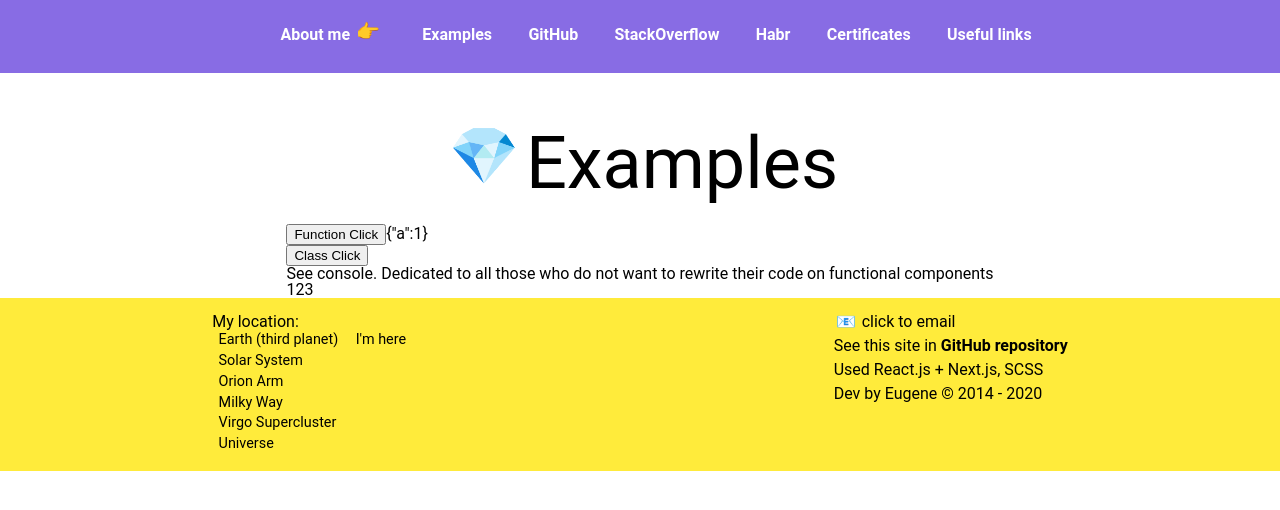
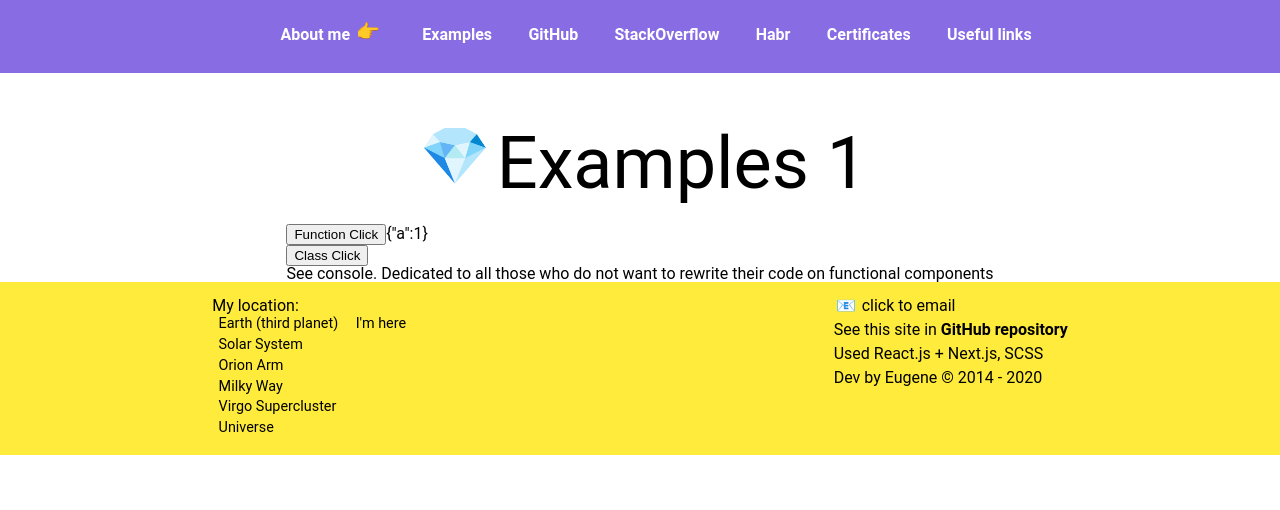
Before and after one commit to it-efrem/it-efrem.com, a Next.js app: page /examples in a window 1280 px wide. Shown: the top 510 px of the page. Built offline with nearby package versions, Linux system fonts and the light colour scheme; some icons are missing.

Commit message:
examples: -+ Experience/* + .babelrc + npm scripts

```diff
--- a/src/pages/examples/ReactFunctionVsClass/index.js
+++ b/src/pages/examples/ReactFunctionVsClass/index.js
@@ -2,7 +2,7 @@
 
 import React, {useState} from 'react';
 
-export default function ReactFunctionVsClass() {
+export function ReactFunctionVsClass() {
     return (
         <>
             <FunctionalComponent/>
--- a/src/pages/examples/data.js
+++ b/src/pages/examples/data.js
@@ -1,12 +1,10 @@
-import ReactFunctionVsClass from "./ReactFunctionVsClass/index";
+import {ReactFunctionVsClass} from "./ReactFunctionVsClass/index";
 
+// Why the property name is 'Component' and not 'component'?
+// Because: If you meant to render a React component, start its name with an uppercase letter.
 export const exampleList = [
     {
         description: 'See console. Dedicated to all those who do not want to rewrite their code on functional components',
-        component: ReactFunctionVsClass,
+        Component: ReactFunctionVsClass,
     },
-    {
-        description: '123',
-        component: () => {},
-    }
 ];
--- a/src/pages/examples/index.js
+++ b/src/pages/examples/index.js
@@ -1,14 +1,16 @@
 'use strict';
 
-import React from 'react';
+import React, {useState} from 'react';
 import {exampleList} from "./data";
 
 export default function ExamplesPage() {
+    const [value, setValue] = useState(1);
+
     return (
         <article>
-            <h1>
+            <h1 onClick={() => setValue(value + 1)}>
                 <mark>💎</mark>
-                <span>Examples</span>
+                <span>Examples {value}</span>
             </h1>
             <ul>
                 {
@@ -19,11 +21,11 @@ export default function ExamplesPage() {
     )
 }
 
-function ExampleItem({description, component}, idx) {
+function ExampleItem({description, Component}, idx) {
     return (
         <li key={idx}>
             <div>
-                {component()}
+                <Component/>
             </div>
             <div>
                 {description}
--- a/src/pages/index/Experience/MKB/index.js
+++ b/src/pages/index/Experience/MKB/index.js
@@ -6,7 +6,7 @@ import CSS from '../../../style.scss';
 
 import {iHaveDone, tasks, aboutProject} from "./data.";
 
-export function Index() {
+export function MKB() {
     return (
         <div>
             <p>
--- a/src/pages/index/Experience/SberTech/index.js
+++ b/src/pages/index/Experience/SberTech/index.js
@@ -6,7 +6,7 @@ import CSS from '../../../style.scss';
 
 import {leadEngineer, seniorEngineer, engineer, aboutProject, tasks} from "./data";
 
-export function Index() {
+export function SberTech() {
     return (
         <div>
             <p>
--- a/src/pages/index/Experience/Teacher/index.js
+++ b/src/pages/index/Experience/Teacher/index.js
@@ -6,7 +6,7 @@ import CSS from '../../../style.scss';
 
 import {iHaveDone, tasks, aboutProject} from "./data";
 
-export function Index() {
+export function Teacher() {
     return (
         <div>
             <p>
```
Also changed, not shown: package.json (+6 -2 lines), src/pages/examples/MobX/index.js (deleted, +0 -11 lines), src/pages/index/index.js (+6 -6 lines), .babelrc (added), 1 other file (tests, documents, lock files or other folders).
